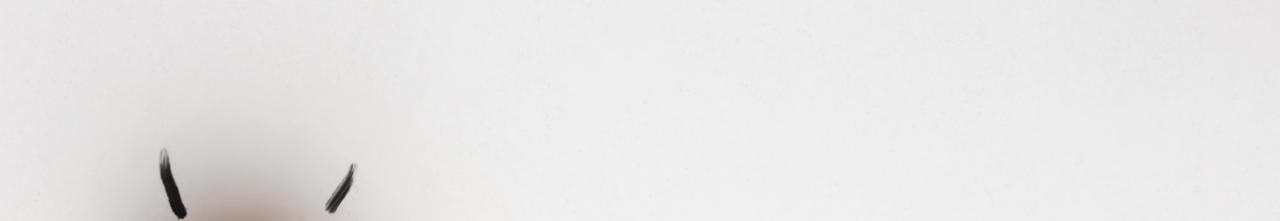
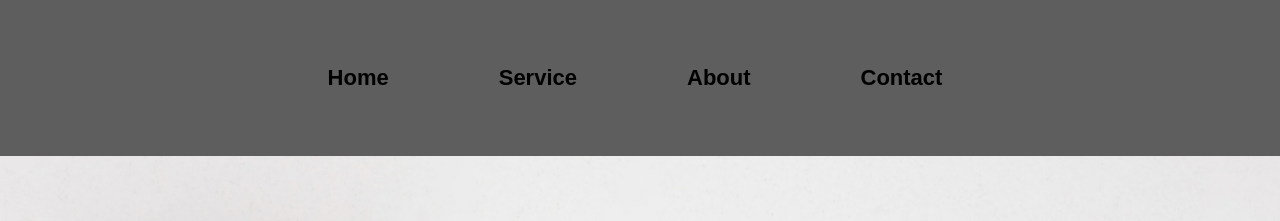
Before and after one commit to sohagrana921/Assignment-1, a plain HTML site: page index.html in a window 1280 px wide. Shown: the top 221 px of the page. Drawn offline with Linux system fonts and the light colour scheme.

Commit message:
finnal addition

```diff
--- a/index.html
+++ b/index.html
@@ -10,6 +10,30 @@
 </head>
 
 <body>
+    <div class="nav-container">
+        <div class="menu-container">
+          <ul class="items">
+            <li class="item">Home</li>
+            <li class="item">Service</li>
+            <li class="item">About</li>
+            <li class="item">Contact</li>
+          </ul>
+        </div>
+      </div>
+
+
+
+
+
+
+
+
+
+
+
+
+
+
     <header class="banner">
         <div class="banner-section">
             <h1 class="banner-title">
--- a/styles.css
+++ b/styles.css
@@ -3,6 +3,32 @@
   padding: 0;
   font-family: "Poppins", sans-serif;
 }
+.nav-container{
+  display:flex;
+  justify-content: space-evenly;
+  padding: 15px;
+  background-color: rgb(94, 94, 95);
+  border-bottom:10px solid rgba(227, 227, 227,);
+}
+.items{
+  display: flex;
+  list-style: none;
+}
+.item{
+  margin-right: 10px;
+  padding: 50px;
+  font-size: 22px;
+  font-weight: 700;
+  text-decoration: none;
+  cursor: pointer;
+
+}
+
+
+
+
+
+
 
 /* banner section */
 .banner {
```
Also changed, not shown: images/icons/logo.png (added).
